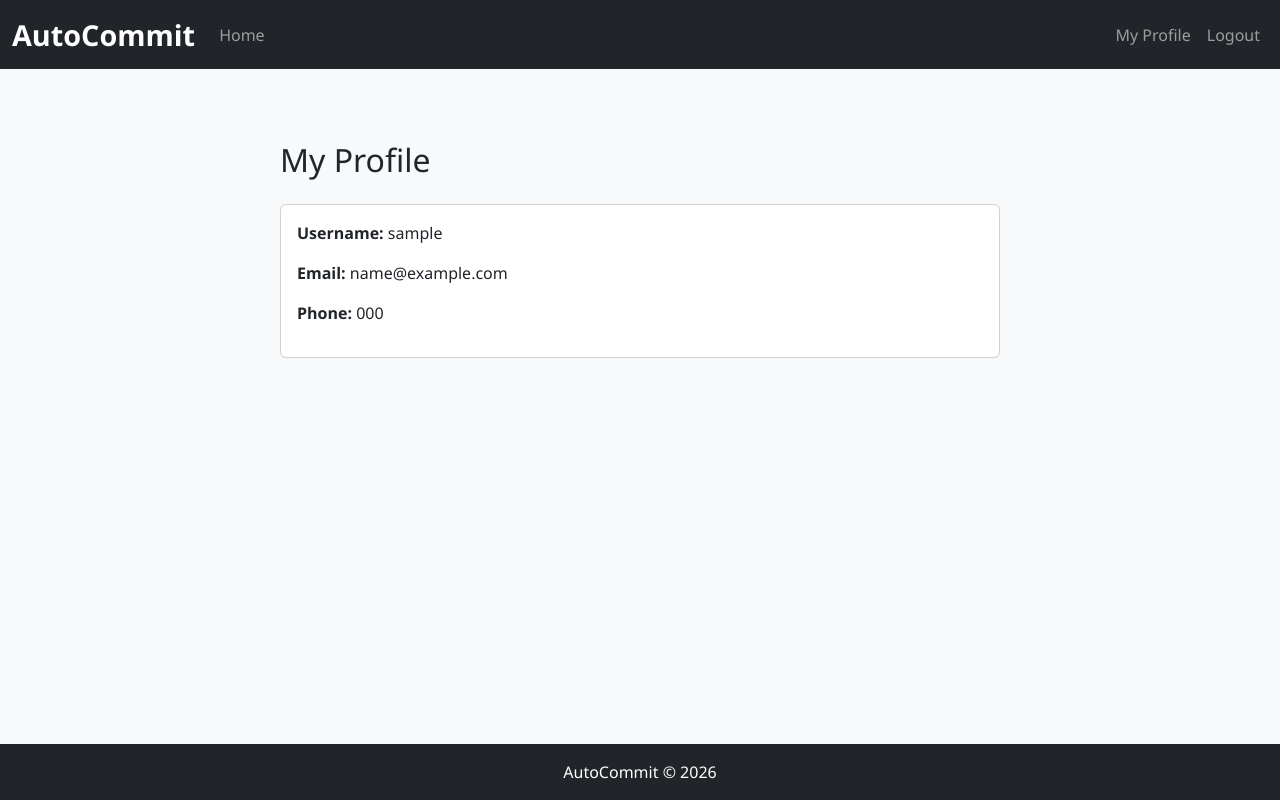
After one commit to freed-man/mp4-autocommit, a Django app: page /profile/ in a window 1280 px wide. The commit adds this page. Run offline with Django 5.2, Linux system fonts and the light colour scheme; a user stored in the database is signed in; tables that the repository leaves empty hold one stand-in row (values such as "Sample post").

Commit message:
add profile view, template and url with navbar link

```diff
--- a/autocommit/urls.py
+++ b/autocommit/urls.py
@@ -4,5 +4,6 @@ from django.urls import path, include
 urlpatterns = [
     path('admin/', admin.site.urls),
     path('accounts/', include('allauth.urls')),
+    path('profile/', include('profiles.urls'), name='profiles-urls'),
     path('', include('home.urls'), name='home-urls'),
 ]
--- /dev/null
+++ b/profiles/templates/profiles/profile.html
@@ -0,0 +1,18 @@
+{% extends "base.html" %}
+
+{% block content %}
+<div class="container mt-5">
+    <div class="row justify-content-center">
+        <div class="col-md-8">
+            <h2 class="mb-4">My Profile</h2>
+            <div class="card">
+                <div class="card-body">
+                    <p><strong>Username:</strong> {{ profile.user.username }}</p>
+                    <p><strong>Email:</strong> {{ profile.user.email }}</p>
+                    <p><strong>Phone:</strong> {{ profile.default_phone_number|default:"Not set" }}</p>
+                </div>
+            </div>
+        </div>
+    </div>
+</div>
+{% endblock %}
--- /dev/null
+++ b/profiles/urls.py
@@ -0,0 +1,6 @@
+from django.urls import path
+from . import views
+
+urlpatterns = [
+    path('', views.profile, name='profile'),
+]
--- a/profiles/views.py
+++ b/profiles/views.py
@@ -1,3 +1,16 @@
-from django.shortcuts import render
+from django.shortcuts import render, get_object_or_404
+from django.contrib.auth.decorators import login_required
+from .models import UserProfile
 
-# Create your views here.
+
+@login_required
+def profile(request):
+    """Display the user's profile."""
+    user_profile = get_object_or_404(UserProfile, user=request.user)
+
+    template = 'profiles/profile.html'
+    context = {
+        'profile': user_profile,
+    }
+
+    return render(request, template, context)
--- a/templates/base.html
+++ b/templates/base.html
@@ -32,6 +32,9 @@
                 </ul>
                 <ul class="navbar-nav">
                     {% if user.is_authenticated %}
+                    <li class="nav-item">
+                        <a class="nav-link" href="{% url 'profile' %}">My Profile</a>
+                    </li>
                     <li class="nav-item">
                         <a class="nav-link" href="{% url 'account_logout' %}">Logout</a>
                     </li>
```
